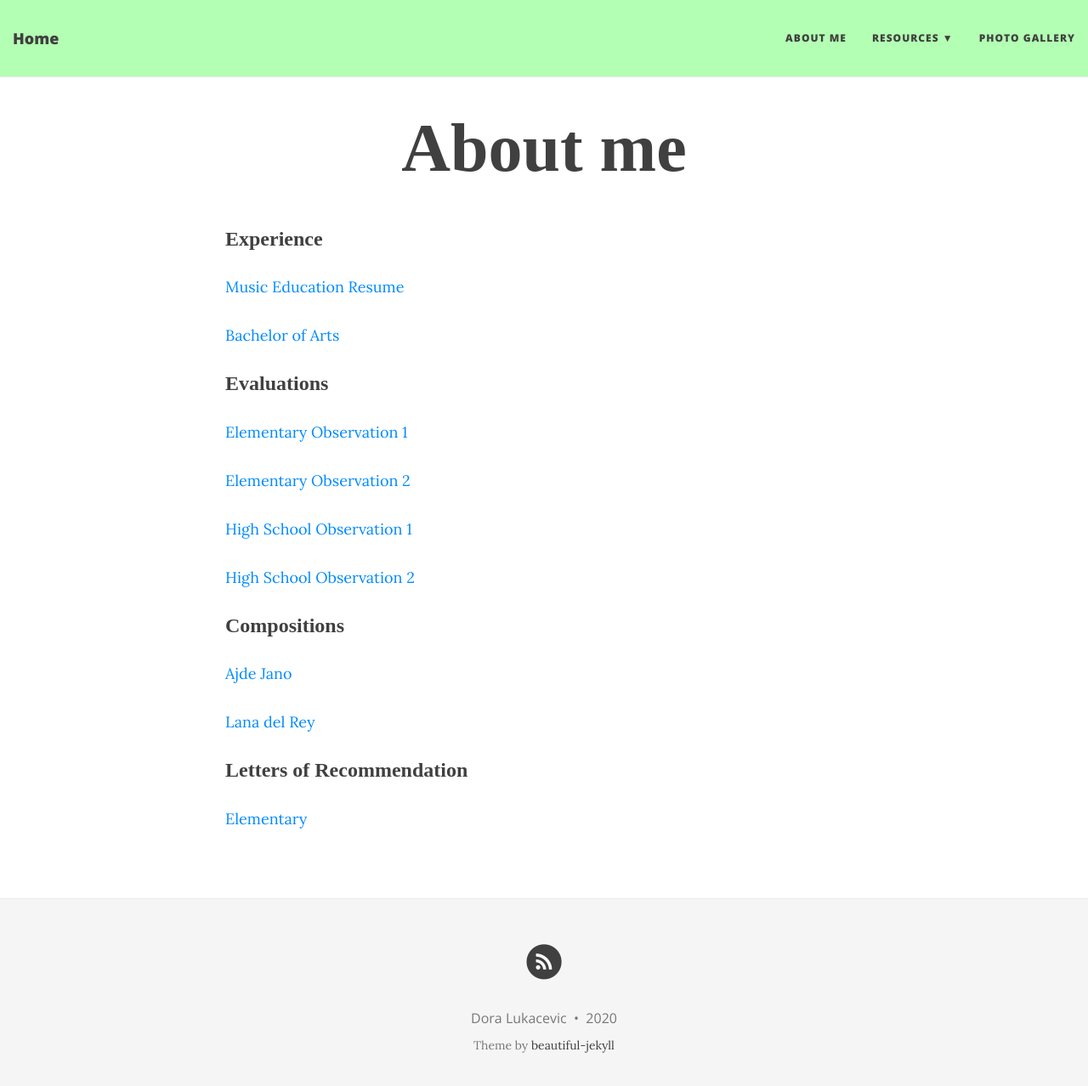
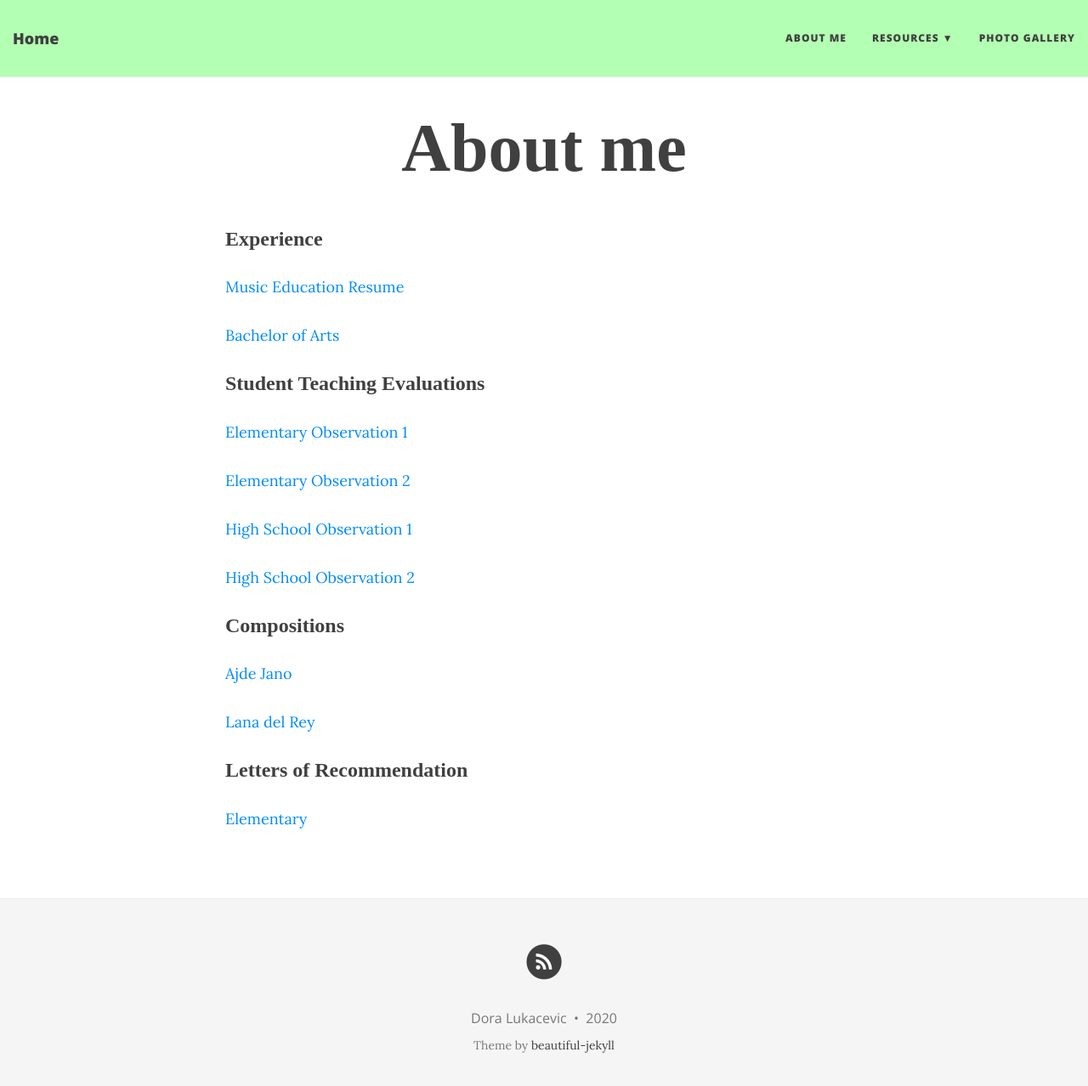
Before and after one commit to dlukacevic/dlukacevic.github.io, a Jekyll site: the page built from aboutme.md, in a window 1280 px wide and 1291 px high. Shown: the top 1278 px of the window at 85% size. Built offline with Jekyll 4.4.1, drawn with Linux system fonts in a browser that asks for light colours; nearby versions of some CDN libraries.

Commit message:
Update aboutme.md

```diff
--- a/aboutme.md
+++ b/aboutme.md
@@ -9,7 +9,7 @@ title: About me
 
 [Bachelor of Arts](/img/dora_portfolio/aboutme/diploma.jpg)
 
-### Evaluations
+### Student Teaching Evaluations
 
 [Elementary Observation 1](/img/dora_portfolio/aboutme/Dora L. Observation Form 1.pdf)
 
```
